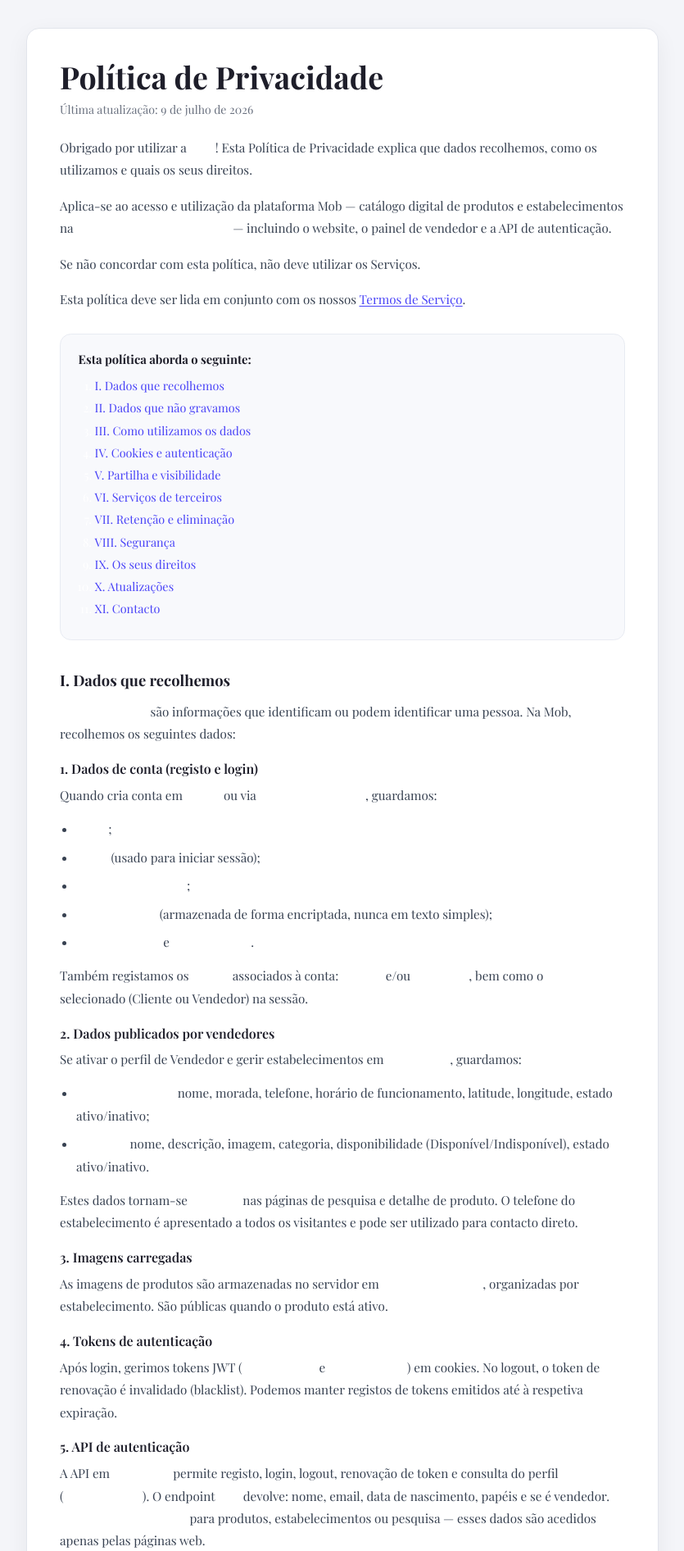
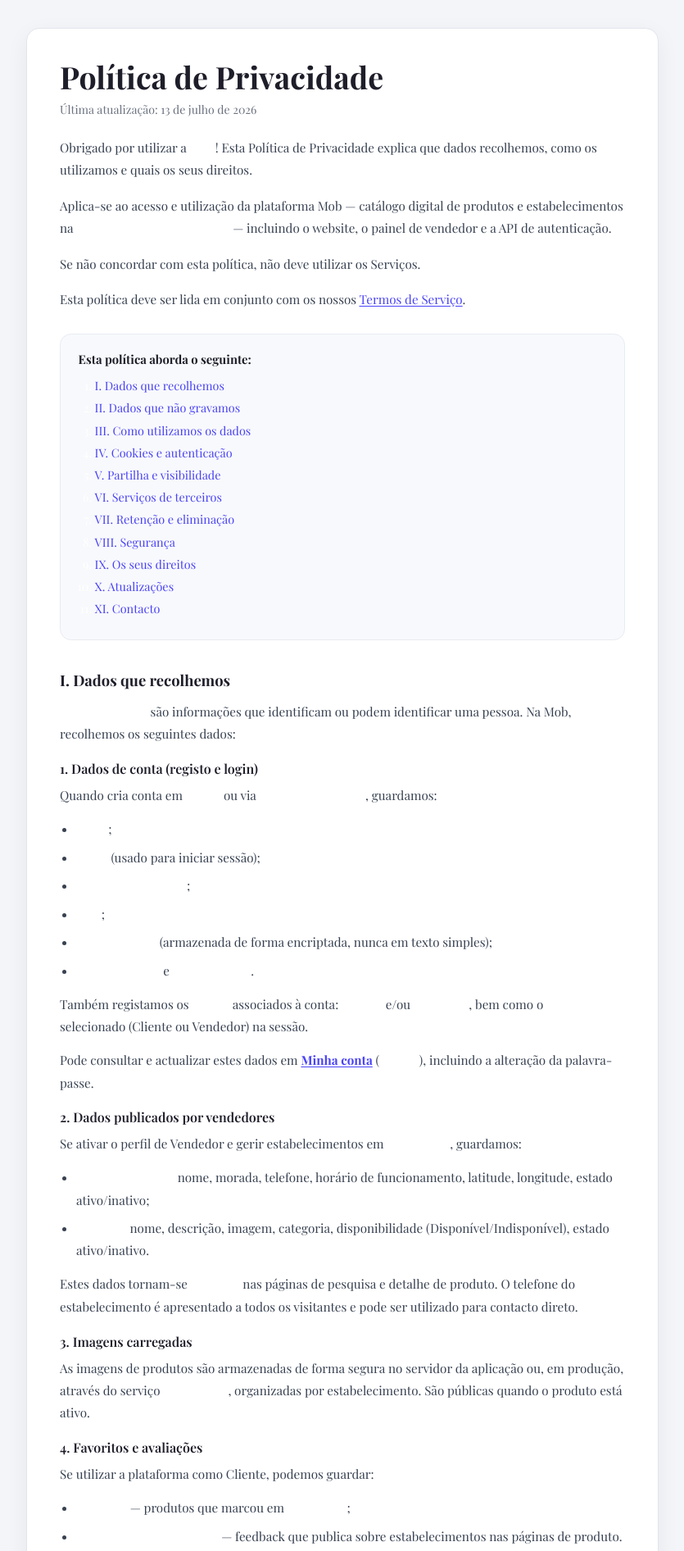
Before and after one commit to DAzevedoFrancisco/TemAi, a Django app: page /privacidade/ in a window 1280 px wide. Shown: the part 70-1962 px from the top of the page at 82% size, without its empty margins (222-1057 px from the left). Run offline with Django 5.2, Linux system fonts and the light colour scheme; parts of the project's set-up code (start-up, migrations or seed data) failed here and were passed over; some web fonts are replaced.

Commit message:
Update privacy policy to reflect current account and data flows.
Clarify what Minha conta manages, how account deletion is requested by email, and document favorites, reviews, and Cloudinary storage.

Co-authored-by: Cursor <cursoragent@cursor.com>

```diff
--- a/apps/main/templates/main/legal_base.html
+++ b/apps/main/templates/main/legal_base.html
@@ -18,7 +18,7 @@
             <article class="legal-doc">
                 <header class="legal-doc-header">
                     <h1>{% block legal_title %}{% endblock %}</h1>
-                    <p class="legal-updated">Última atualização: {% block legal_updated %}9 de julho de 2026{% endblock %}</p>
+                    <p class="legal-updated">Última atualização: {% block legal_updated %}13 de julho de 2026{% endblock %}</p>
                 </header>
 
                 <div class="legal-intro">
--- a/apps/main/templates/main/privacy.html
+++ b/apps/main/templates/main/privacy.html
@@ -41,10 +41,12 @@
         <li><strong>nome</strong>;</li>
         <li><strong>email</strong> (usado para iniciar sessão);</li>
         <li><strong>data de nascimento</strong>;</li>
+        <li><strong>sexo</strong>;</li>
         <li><strong>palavra-passe</strong> (armazenada de forma encriptada, nunca em texto simples);</li>
         <li><strong>data de registo</strong> e <strong>último acesso</strong>.</li>
     </ul>
     <p>Também registamos os <strong>papéis</strong> associados à conta: <strong>Cliente</strong> e/ou <strong>Vendedor</strong>, bem como o <strong>perfil ativo</strong> selecionado (Cliente ou Vendedor) na sessão.</p>
+    <p>Pode consultar e actualizar estes dados em <strong><a href="{% url 'account_settings' %}">Minha conta</a></strong> (<code>/conta/</code>), incluindo a alteração da palavra-passe.</p>
 
     <h3>2. Dados publicados por vendedores</h3>
     <p>Se ativar o perfil de Vendedor e gerir estabelecimentos em <strong>/vendedor/</strong>, guardamos:</p>
@@ -55,12 +57,20 @@
     <p>Estes dados tornam-se <strong>públicos</strong> nas páginas de pesquisa e detalhe de produto. O telefone do estabelecimento é apresentado a todos os visitantes e pode ser utilizado para contacto direto.</p>
 
     <h3>3. Imagens carregadas</h3>
-    <p>As imagens de produtos são armazenadas no servidor em <strong>/media/products/</strong>, organizadas por estabelecimento. São públicas quando o produto está ativo.</p>
+    <p>As imagens de produtos são armazenadas de forma segura no servidor da aplicação ou, em produção, através do serviço <strong>Cloudinary</strong>, organizadas por estabelecimento. São públicas quando o produto está ativo.</p>
 
-    <h3>4. Tokens de autenticação</h3>
+    <h3>4. Favoritos e avaliações</h3>
+    <p>Se utilizar a plataforma como Cliente, podemos guardar:</p>
+    <ul>
+        <li><strong>favoritos</strong> — produtos que marcou em <strong>/favoritos/</strong>;</li>
+        <li><strong>comentários e avaliações</strong> — feedback que publica sobre estabelecimentos nas páginas de produto.</li>
+    </ul>
+    <p>Estes dados estão associados à sua conta e deixam de estar disponíveis quando a conta é removida.</p>
+
+    <h3>5. Tokens de autenticação</h3>
     <p>Após login, gerimos tokens JWT (<code>access_token</code> e <code>refresh_token</code>) em cookies. No logout, o token de renovação é invalidado (blacklist). Podemos manter registos de tokens emitidos até à respetiva expiração.</p>
 
-    <h3>5. API de autenticação</h3>
+    <h3>6. API de autenticação</h3>
     <p>A API em <strong>/api/auth/</strong> permite registo, login, logout, renovação de token e consulta do perfil (<strong>/api/auth/me/</strong>). O endpoint <code>/me</code> devolve: nome, email, data de nascimento, papéis e se é vendedor. <strong>Não existe API pública</strong> para produtos, estabelecimentos ou pesquisa — esses dados são acedidos apenas pelas páginas web.</p>
 </section>
 
@@ -83,6 +93,8 @@
     <ol type="a">
         <li><strong>criar e autenticar a sua conta</strong> e manter a sessão iniciada;</li>
         <li><strong>gerir perfis</strong> de Cliente e Vendedor e a alternância entre eles;</li>
+        <li><strong>permitir a gestão da conta</strong> em Minha conta (dados de perfil e palavra-passe);</li>
+        <li><strong>guardar favoritos</strong> e <strong>publicar avaliações</strong> de estabelecimentos;</li>
         <li><strong>apresentar resultados de pesquisa</strong> de produtos (processamento em tempo real, sem gravação do termo);</li>
         <li><strong>calcular distâncias</strong> quando fornece coordenadas na URL (processamento em tempo real, sem gravação);</li>
         <li><strong>publicar e gerir</strong> estabelecimentos e produtos no painel de vendedor;</li>
@@ -160,8 +172,8 @@
     <p>Ao utilizar a Mob, o seu browser pode comunicar com serviços externos:</p>
     <ul>
         <li><strong>Google Fonts</strong> (<code>fonts.googleapis.com</code>, <code>fonts.gstatic.com</code>) — carregamento de tipografia. O Google pode receber o seu endereço IP.</li>
-        <li><strong>Leaflet</strong> (<code>unpkg.com</code>) — biblioteca de mapas na página de detalhe do produto.</li>
-        <li><strong>OpenStreetMap</strong> (<code>tile.openstreetmap.org</code>) — tiles do mapa. O OpenStreetMap pode receber pedidos do seu browser, incluindo IP e área geográfica aproximada.</li>
+        <li><strong>Leaflet</strong> — biblioteca de mapas nas páginas com localização de estabelecimentos;</li>
+        <li><strong>OpenStreetMap</strong> (<code>tile.openstreetmap.org</code>) — tiles do mapa. O OpenStreetMap pode receber pedidos do seu browser, incluindo IP e área geográfica aproximada;</li>
         <li><strong>Geolocalização do browser</strong> — ao clicar "Usar minha localização", o pedido é processado pelo seu dispositivo/sistema operativo, não pela Mob diretamente.</li>
     </ul>
     <p>Recomendamos que consulte as políticas de privacidade desses fornecedores. A Mob não controla o tratamento de dados por esses serviços.</p>
@@ -170,12 +182,28 @@
 <section id="retencao" class="legal-section">
     <h2>VII. Retenção e eliminação</h2>
     <p>Conservamos os dados da sua conta e os conteúdos publicados enquanto a conta existir e forem necessários para prestar os Serviços.</p>
+
+    <h3>1. O que pode gerir em Minha conta</h3>
+    <p>Em <strong><a href="{% url 'account_settings' %}">Minha conta</a></strong> (<code>/conta/</code>), pode actualizar o seu <strong>nome</strong>, <strong>email</strong>, <strong>data de nascimento</strong>, <strong>sexo</strong> e <strong>palavra-passe</strong>.</p>
+    <p>Esta página <strong>não permite eliminar a conta de forma autónoma</strong>. Para pedir eliminação ou exportação dos seus dados, utilize o contacto indicado abaixo.</p>
+
+    <h3>2. O que é removido na plataforma</h3>
     <ul>
         <li>Ao <strong>eliminar um produto</strong>, a respetiva imagem e dados são removidos.</li>
-        <li>Ao <strong>eliminar um estabelecimento</strong>, os produtos associados são também removidos.</li>
+        <li>Ao <strong>eliminar um estabelecimento</strong>, os produtos associados e respetivas imagens são também removidos.</li>
+        <li>Ao <strong>terminar sessão</strong>, o token de renovação JWT é invalidado.</li>
         <li>Os <strong>tokens JWT</strong> expirados podem ser limpos periodicamente do sistema de blacklist.</li>
     </ul>
-    <p>Atualmente <strong>não existe</strong> uma opção na plataforma para o utilizador eliminar a própria conta de forma autónoma. Para solicitar eliminação ou exportação dos seus dados, contacte <a href="mailto:privacidade@mob.pt">privacidade@mob.pt</a>.</p>
+
+    <h3>3. Eliminação de conta</h3>
+    <p>Para solicitar a <strong>eliminação da sua conta</strong> ou a <strong>exportação dos seus dados</strong>, envie email para <a href="mailto:privacidade@mob.pt">privacidade@mob.pt</a> com o assunto <strong>"Proteção de Dados / Mob"</strong>, indicando o email associado à conta.</p>
+    <p>Após confirmação da identidade, removemos os dados pessoais da conta e, quando aplicável:</p>
+    <ul>
+        <li>favoritos guardados;</li>
+        <li>comentários e avaliações publicados;</li>
+        <li>estabelecimentos e produtos, se for vendedor.</li>
+    </ul>
+    <p>Um administrador da plataforma também pode remover contas através do painel de gestão, nos casos previstos pelos Termos de Serviço.</p>
 </section>
 
 <section id="seguranca" class="legal-section">
@@ -201,7 +229,7 @@
         <li>retirar o consentimento (por exemplo, para localização — pode revogar nas definições do browser);</li>
         <li>apresentar reclamação junto da autoridade de proteção de dados competente.</li>
     </ol>
-    <p>Para exercer estes direitos, envie pedido para <a href="mailto:privacidade@mob.pt">privacidade@mob.pt</a> com o assunto <strong>"Proteção de Dados / Mob"</strong>. Responderemos no prazo previsto pela lei aplicável.</p>
+    <p>Pode <strong>actualizar os seus dados de perfil</strong> em qualquer momento em <strong><a href="{% url 'account_settings' %}">Minha conta</a></strong>. Para eliminação, exportação, limitação, oposição ou outros pedidos relacionados com proteção de dados, envie email para <a href="mailto:privacidade@mob.pt">privacidade@mob.pt</a> com o assunto <strong>"Proteção de Dados / Mob"</strong>. Responderemos no prazo previsto pela lei aplicável.</p>
 </section>
 
 <section id="atualizacoes" class="legal-section">
```
